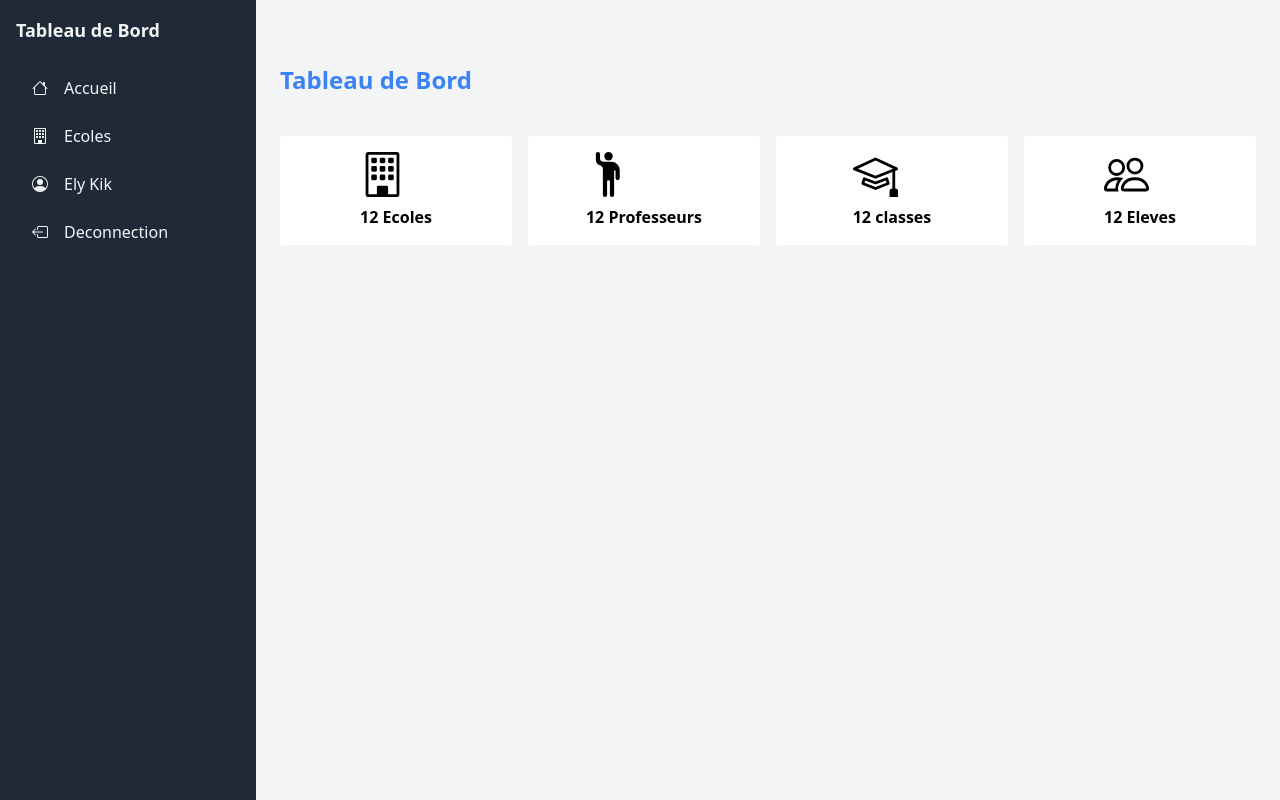
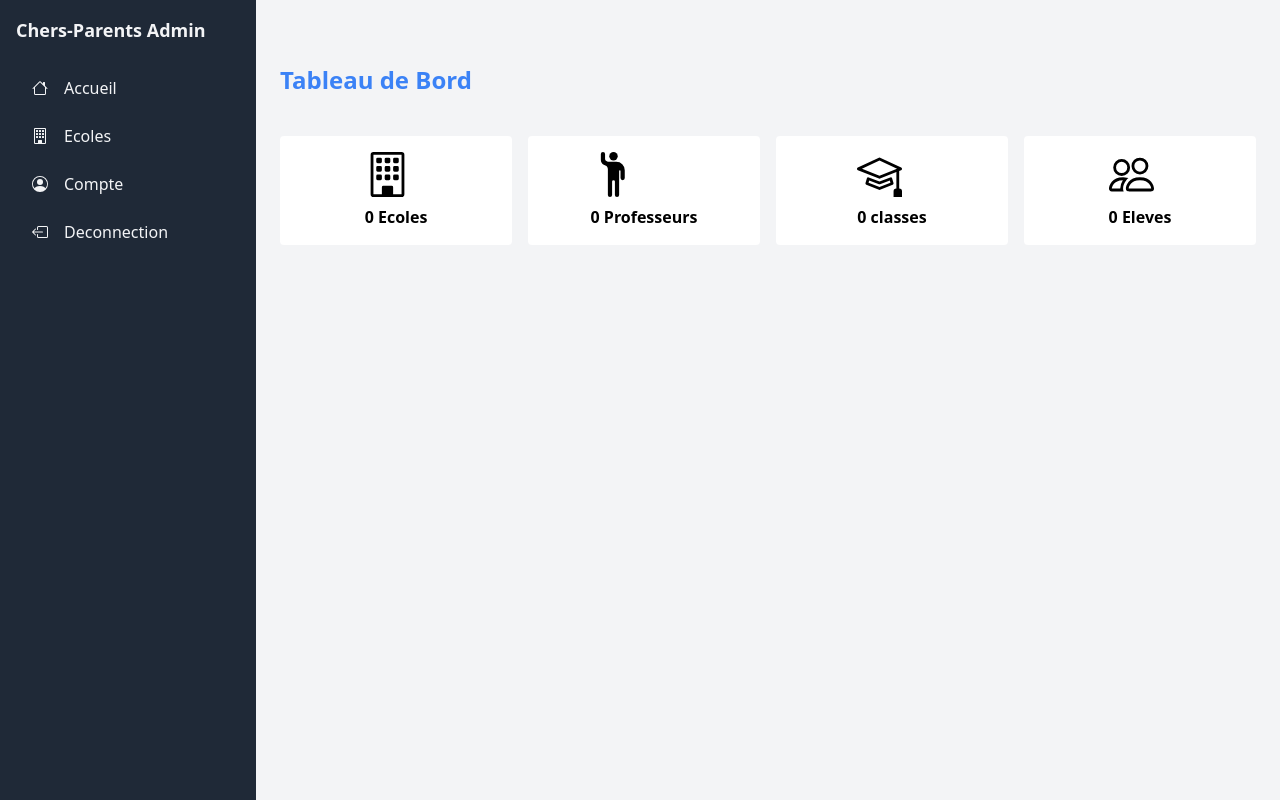
Before and after one commit to ElyxKik/chers-parents, a Django app: page / in a window 1280 px wide. Run offline with Django 5.2, Linux system fonts and the light colour scheme; data that the repository does not hold is empty; some libraries are stand-ins or nearby versions.

Commit message:
Mis à jour tableau de bord

```diff
--- a/app/templates/home.html
+++ b/app/templates/home.html
@@ -14,7 +14,7 @@ Home Page
                     <path d="M2 1a1 1 0 0 1 1-1h10a1 1 0 0 1 1 1v14a1 1 0 0 1-1 1H3a1 1 0 0 1-1-1zm11 0H3v14h3v-2.5a.5.5 0 0 1 .5-.5h3a.5.5 0 0 1 .5.5V15h3z"/>
                   </svg>
                 <div class="font-semibold mt-2">
-                    12 Ecoles
+                    {{nombre_ecole}} Ecoles
                 </div>
             </div>
         </div>
@@ -26,7 +26,7 @@ Home Page
                     <path d="M8 3a1.5 1.5 0 1 0 0-3 1.5 1.5 0 0 0 0 3"/>
                   </svg>
                 <div class="font-semibold mt-2">
-                    12 Professeurs
+                    {{nombre_professor}} Professeurs
                 </div>
             </div>
         </div>
@@ -38,7 +38,7 @@ Home Page
                     <path d="M4.176 9.032a.5.5 0 0 0-.656.327l-.5 1.7a.5.5 0 0 0 .294.605l4.5 1.8a.5.5 0 0 0 .372 0l4.5-1.8a.5.5 0 0 0 .294-.605l-.5-1.7a.5.5 0 0 0-.656-.327L8 10.466zm-.068 1.873.22-.748 3.496 1.311a.5.5 0 0 0 .352 0l3.496-1.311.22.748L8 12.46z"/>
                   </svg>
                 <div class="font-semibold mt-2">
-                    12 classes
+                    {{nombre_classe}} classes
                 </div>
             </div>
         </div>
@@ -49,7 +49,7 @@ Home Page
                     <path d="M15 14s1 0 1-1-1-4-5-4-5 3-5 4 1 1 1 1zm-7.978-1L7 12.996c.001-.264.167-1.03.76-1.72C8.312 10.629 9.282 10 11 10c1.717 0 2.687.63 3.24 1.276.593.69.758 1.457.76 1.72l-.008.002-.014.002zM11 7a2 2 0 1 0 0-4 2 2 0 0 0 0 4m3-2a3 3 0 1 1-6 0 3 3 0 0 1 6 0M6.936 9.28a6 6 0 0 0-1.23-.247A7 7 0 0 0 5 9c-4 0-5 3-5 4q0 1 1 1h4.216A2.24 2.24 0 0 1 5 13c0-1.01.377-2.042 1.09-2.904.243-.294.526-.569.846-.816M4.92 10A5.5 5.5 0 0 0 4 13H1c0-.26.164-1.03.76-1.724.545-.636 1.492-1.256 3.16-1.275ZM1.5 5.5a3 3 0 1 1 6 0 3 3 0 0 1-6 0m3-2a2 2 0 1 0 0 4 2 2 0 0 0 0-4"/>
                   </svg>
                 <div class="font-semibold mt-2">
-                    12 Eleves
+                    {{nombre_eleve}} Eleves
                 </div>
             </div>
         </div>
--- a/app/views.py
+++ b/app/views.py
@@ -25,7 +25,26 @@ def generate_password(length=8):
 
 
 def home(request):
-    return render(request, 'home.html')
+    # Initialiser Firestore
+    db = firestore.client()
+
+    try:
+        # Récupérer le nombre de documents dans chaque collection
+        nombre_ecole = len(list(db.collection('ecole').stream()))
+        nombre_professor = len(list(db.collection('professor').stream()))
+        nombre_classe = len(list(db.collection('classe').stream()))
+        nombre_eleve = len(list(db.collection('student').stream()))
+
+        # Passer les données au template
+        return render(request, 'home.html', {
+            'nombre_ecole': nombre_ecole,
+            'nombre_professor': nombre_professor,
+            'nombre_classe': nombre_classe,
+            'nombre_eleve': nombre_eleve,
+        })
+    except Exception as e:
+        # En cas d'erreur, afficher un message dans le template
+        return render(request, 'home.html', {'error': str(e)})
 
 
 def ecoles(request):
@@ -606,6 +625,15 @@ def register_user(request):
                 password=password
             )
 
+            db = firestore.client()
+
+            # Ajouter les informations utilisateur dans la collection "users"
+            user_data = {
+                "email": email,
+                "user_id": user.uid,
+            }
+            db.collection("users").document(user.uid).set(user_data)
+
             # Réponse de succès avec les informations de l'utilisateur
             return JsonResponse({
                 "message": "Utilisateur créé avec succès.",
--- a/templates/base.html
+++ b/templates/base.html
@@ -18,7 +18,7 @@
         <!-- Barre latérale -->
         <aside id="sidebar" class="bg-gray-800 text-gray-100 w-64 p-4 fixed md:relative z-50 h-full transform -translate-x-full md:translate-x-0 transition-transform duration-300 ease-in-out">
             <div class="flex items-center justify-between mb-6 ">
-                <h2 class="text-lg font-semibold">Tableau de Bord</h2>
+                <h2 class="text-lg font-semibold">Chers-Parents Admin</h2>
                 <!-- Bouton Fermer -->
                 <button onclick="toggleSidebar()" class="text-gray-100 focus:outline-none md:hidden">
                     <svg xmlns="http://www.w3.org/2000/svg" class="h-6 w-6" fill="none" viewBox="0 0 24 24" stroke="currentColor">
@@ -51,7 +51,7 @@
                                 <path d="M11 6a3 3 0 1 1-6 0 3 3 0 0 1 6 0"/>
                                 <path fill-rule="evenodd" d="M0 8a8 8 0 1 1 16 0A8 8 0 0 1 0 8m8-7a7 7 0 0 0-5.468 11.37C3.242 11.226 4.805 10 8 10s4.757 1.225 5.468 2.37A7 7 0 0 0 8 1"/>
                               </svg>
-                            <span>Ely Kik</span>
+                            <span>Compte</span>
                         </a>
                     </li>
                     <li class="mb-2">
```
Also changed, not shown: 2 other files.
